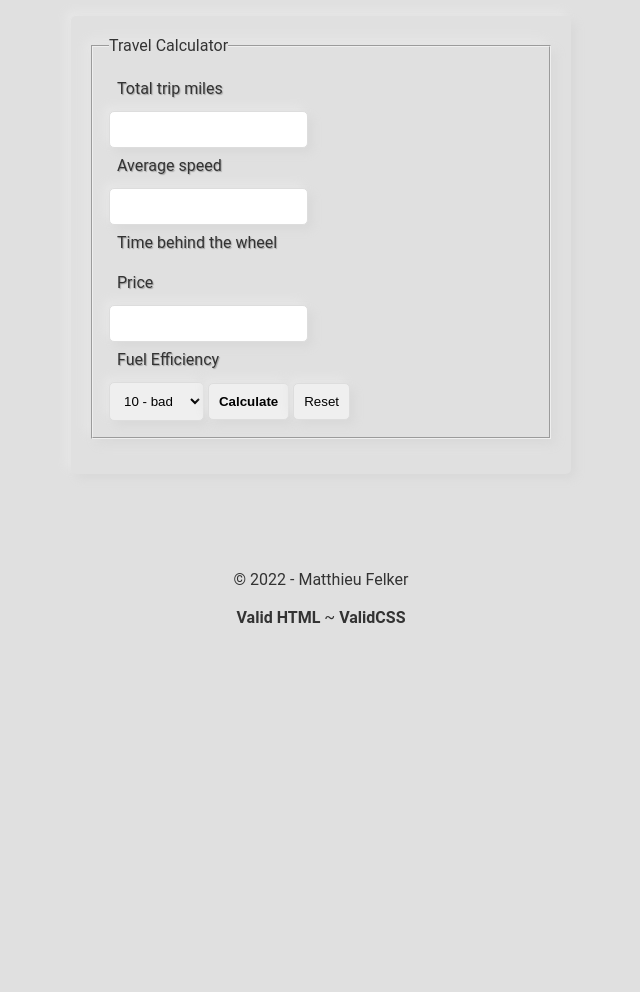
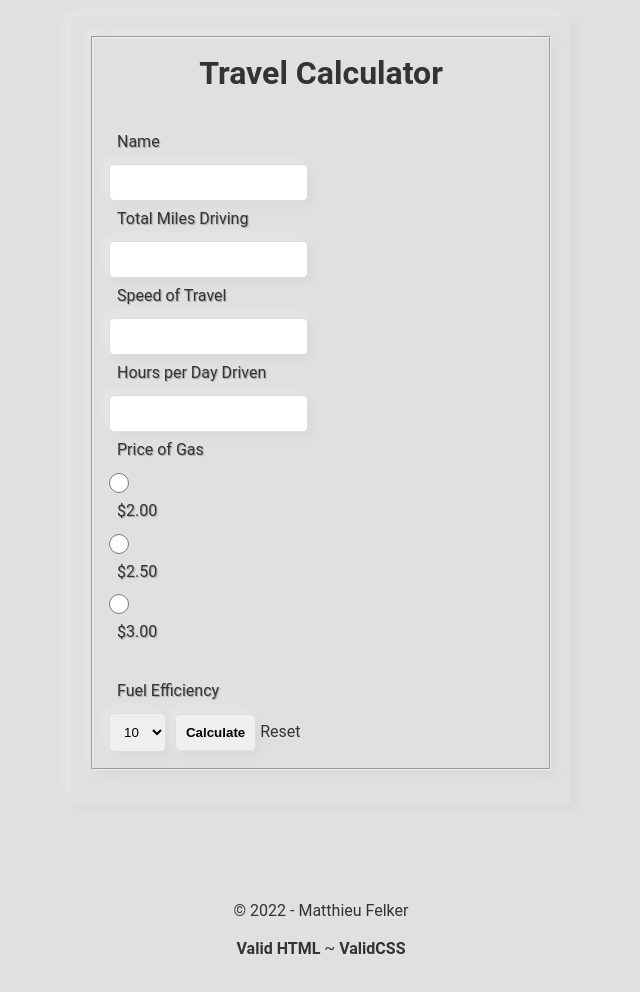
Before and after one commit to Matthieu-ui/it261, a PHP site: page /weeks/week5/calculatingForm.php in a window 1280 px wide. Shown: the top 992 px of the page, without its empty margins (319-959 px from the left). Before the commit the page ends 623 px from the top, so only its background shows below. Run offline with PHP 8.4, Linux system fonts and the light colour scheme.

Commit message:
calc form

```diff
--- a/weeks/week5/calculatingForm.php
+++ b/weeks/week5/calculatingForm.php
@@ -1,14 +1,44 @@
-<!--type = text
-type = number
-type = email
-select-option
-radio
-submit -->
+<?php
+     //SERVER REQUEST METHOD
+        //ASK IF FIELD IS EMPTY
+        //IF EMPTY, DISPLAY ERROR MESSAGE
+        //IF NOT EMPTY, DISPLAY VALUE
 
-<!-- Miles
-Price
-Efficiency -->
+        if ($_SERVER['REQUEST_METHOD'] == 'POST') {
+            if (empty($_POST['name'])) {
+                $name_err = 'Please enter your name.';
+            } else {
+                $name = $_POST['name'];
+            }
+            if (empty($_POST['total_miles'])) {
+                $total_miles_err = 'Please enter the total miles you will be driving.';
+            } else {
+                $total_miles = $_POST['total_miles'];
+            }
+            if (empty($_POST['speed'])) {
+                $speed_err = 'Please enter the speed of travel.';
+            } else {
+                $speed = $_POST['speed'];
+            }
+            if (empty($_POST['hours'])) {
+                $hours_err = 'Please enter the hours per day you will be driving.';
+            } else {
+                $hours = $_POST['hours'];
+            }
+            if (empty($_POST['price'])) {
+                $price_err = 'Please select the price of gas.';
+            } else {
+                $price = $_POST['price'];
+            }
+            if (empty($_POST['efficiency'])) {
+                $efficiency_err = 'Please select the fuel efficiency.';
+            } else {
+                $efficiency = $_POST['efficiency'];
+            }
+        }
 
+
+?>
 <!DOCTYPE html>
 <html lang="en">
 
@@ -23,32 +53,71 @@ Efficiency -->
 <body>
     <form action="<?php echo $_SERVER['PHP_SELF']; ?>" method="post">
         <fieldset class="form-group">
-            <legend>Travel Calculator</legend>
-            <div class="input-group">
-            <label for="miles">Total trip miles</label>
-            <input type="number" name="miles" id="miles">
-            </div>
-            <div class="input-group">
-            <label for="average-speed">Average speed</label>
-            <input type="number" name="averageSpeed" id="averageSpeed">
-            </div>
-            <label for="average-drive-time">Time behind the wheel</label>
-            <div class="input-group">
-            <label for="price">Price</label>
-            <input type="number" name="price" id="price">
-            </div>
-            <label for="efficiency">Fuel Efficiency</label>
-            <select name="efficiency" id="efficiency">
 
-                <option value="10">10 - bad</option>
-                <option value="20">20 better</option>
-                <option value="30">30</option>
-                <option value="40">40</option>
-                <option value="50">50</option>
-            </select>
-            <input type="submit" value="Calculate">
-            <input type="reset" value="Reset">
+              <h1>Travel Calculator</h1>
+                <label>Name</label>
+                <input type="text" name="name" value="<?php if (isset($_POST['name'])) echo htmlspecialchars($_POST['name']); ?>" id="name">
+                <!-- err -->
+                <span class="error" id="name_err"><?php if (isset($name_err)) echo $name_err; ?></span>
+                <label>Total Miles Driving</label>
+                <input type="number" name="total_miles" value="<?php if (isset($_POST['total_miles'])) echo htmlspecialchars($_POST['total_miles']); ?>" id="total_miles">
+                <!-- err -->
+                <span class="error" id="total_miles_err"><?php if (isset($total_miles_err)) echo $total_miles_err; ?></span>
+                <label>Speed of Travel</label>
+                <input type="number" name="speed" value="<?php if (isset($_POST['speed'])) echo htmlspecialchars($_POST['speed']); ?>" id="speed">
+                <!-- err -->
+                <span class="error" id="speed_err"><?php if (isset($speed_err)) echo $speed_err; ?></span>
+                <label>Hours per Day Driven</label>
+                <input type="number" name="hours" value="<?php if (isset($_POST['hours'])) echo htmlspecialchars($_POST['hours']); ?>" id="hours">
+                <!-- err -->
+                <span class="error" id="hours_err"><?php if (isset($hours_err)) echo $hours_err; ?></span>
+
+                <label>Price of Gas</label>
+                <!-- radio -->
+                <input type="radio" name="price" value="2.00" <?php if (isset($_POST['price']) && $_POST['price'] == '2.00') echo 'checked="checked"'; ?>>
+                <label >$2.00</label>
+                <input type="radio" name="price" value="2.50"<?php if (isset($_POST['price']) && $_POST['price'] == '2.50') echo 'checked="checked"'; ?>>
+                <label >$2.50</label>
+                <input type="radio" name="price" value="3.00" <?php if (isset($_POST['price']) && $_POST['price'] == '3.00') echo 'checked="checked"'; ?>>
+                <label >$3.00</label>
+                <!-- err -->
+                <span class="error" id="price_err"><?php if (isset($price_err)) echo $price_err; ?></span>
+                <label>Fuel Efficiency</label>
+                <!-- select -->
+                <select name="efficiency" id="efficiency">
+                    <option value="10" <?php if (isset($_POST['efficiency']) && $_POST['efficiency'] == '10') echo 'selected="selected"'; ?>>10</option>
+                    <option value="15" <?php if (isset($_POST['efficiency']) && $_POST['efficiency'] == '15') echo 'selected="selected"'; ?>>15</option>
+                    <option value="20" <?php if (isset($_POST['efficiency']) && $_POST['efficiency'] == '20') echo 'selected="selected"'; ?>>20</option>
+                    <option value="25" <?php if (isset($_POST['efficiency']) && $_POST['efficiency'] == '25') echo 'selected="selected"'; ?>>25</option>
+                    <option value="30" <?php if (isset($_POST['efficiency']) && $_POST['efficiency'] == '30') echo 'selected="selected"'; ?>>30</option>
+                </select>
+                <!-- err -->
+                <span class="error" id="efficiency_err"><?php if (isset($efficiency_err)) echo $efficiency_err; ?></span>
+                <input type="submit" name="submit" value="Calculate">
+                <a href="calculatingForm.php">Reset</a>
         </fieldset>
+
+        <?php
+
+
+
+        //IF NO ERRORS, DISPLAY RESULTS
+
+        if (isset($name, $total_miles, $speed, $hours, $price, $efficiency)) {
+            $total_time = $total_miles / $speed;
+            $total_days = $total_time / $hours;
+            $total_gas = $total_miles / $efficiency;
+            $total_cost = $total_gas * $price;
+            echo "<div class='box'>
+
+            <h2>Results</h2>
+            <p>$name, you will be driving $total_miles miles at $speed miles per hour for $hours hours per day. You will be burning $total_gas gallons of gas at $price per gallon. Your total cost will be $total_cost.</p>
+            </div>";
+        }
+
+        ?>
+
+
 
     </form>
 <!-- php include footer -->
```
